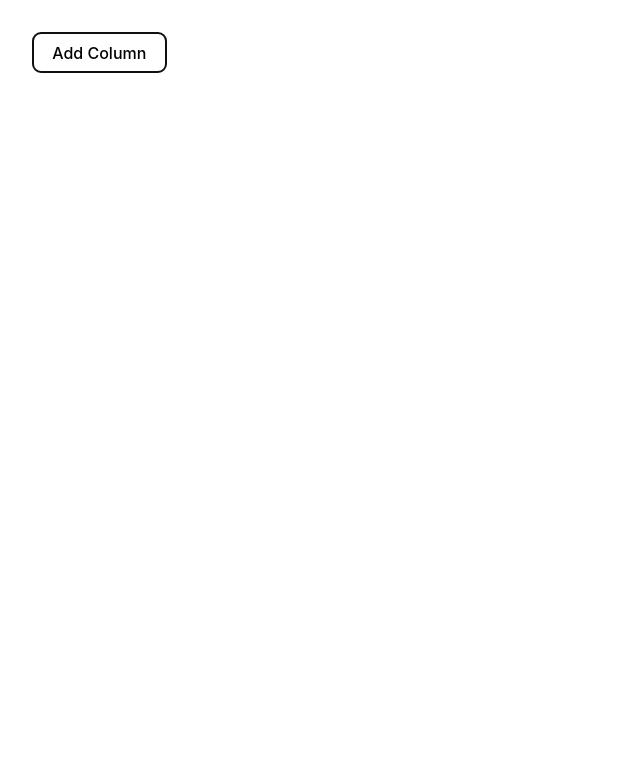
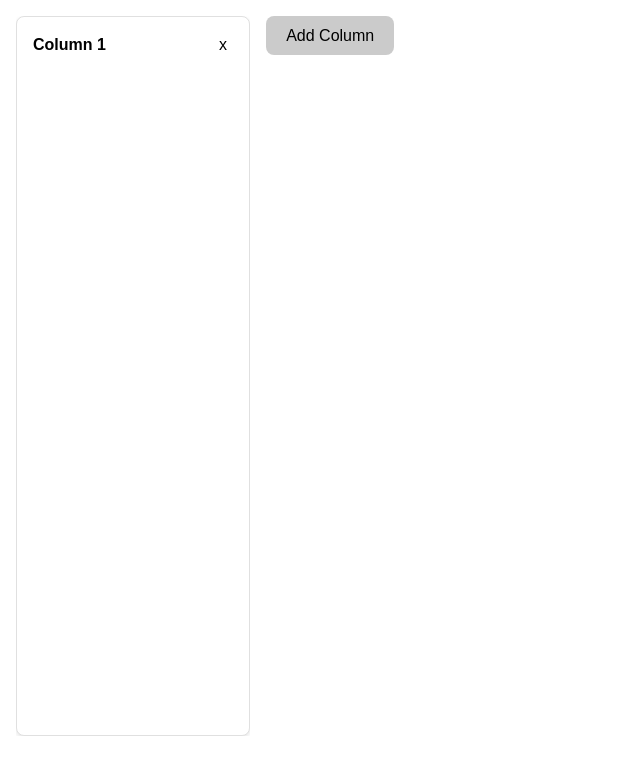
Before and after one commit to findingsu/kanban-app-reactJS, a React (Vite) app: page / in a window 1280 px wide. Both pictures are taken after a click on the button "Add Column". Shown: the top 774 px of the page, without its empty margins (0-640 px from the left). Built offline with nearby package versions, Linux system fonts and the light colour scheme.

Commit message:
columns updated

```diff
--- a/src/App.jsx
+++ b/src/App.jsx
@@ -1,11 +1,13 @@
+import { AppProvider } from "./context/context";
 import { Columns } from "./components/Columns";
-import "./App.css";
 
 function App() {
   return (
-    <>
-      <button>Add Column</button>
-    </>
+    <AppProvider>
+      <div className="app-container">
+        <Columns />
+      </div>
+    </AppProvider>
   );
 }
 
--- a/src/components/columns/columns.jsx
+++ b/src/components/columns/columns.jsx
@@ -1,10 +1,87 @@
-import { addColumns, deleteColumn, editColumnTitle } from "./columns.utils";
+import { useAppContext } from "../../context/context";
+import {
+  addColumn,
+  deleteColumn,
+  handleUpdateColumnTitle,
+} from "./columns.utils";
+import styles from "./columns.module.css";
 
 export const Columns = () => {
+  const {
+    columns,
+    setColumns,
+    editingId,
+    setEditingId,
+    newTitle,
+    setNewTitle,
+  } = useAppContext();
+
   return (
-    <>
-      <button onClick={addColumns}>Add Columns</button>
-      <h1>Hello World</h1>
-    </>
+    <div className={styles.columnsContainer}>
+      <div className={styles.columnsList}>
+        {columns.map((column) => (
+          <div key={column.id} className={styles.columnItem}>
+            <div className={styles.columnHeader}>
+              {editingId === column.id ? (
+                <div className={styles.editSection}>
+                  <input
+                    type="text"
+                    className={styles.columnTitleInput}
+                    placeholder={column.title}
+                    value={newTitle}
+                    onChange={(e) => setNewTitle(e.target.value)}
+                    onBlur={() =>
+                      handleUpdateColumnTitle({
+                        editingId,
+                        newTitle,
+                        setColumns,
+                        setEditingId,
+                        setNewTitle,
+                      })
+                    }
+                    onKeyPress={(e) =>
+                      e.key === "Enter" &&
+                      handleUpdateColumnTitle({
+                        editingId,
+                        newTitle,
+                        setColumns,
+                        setEditingId,
+                        setNewTitle,
+                      })
+                    }
+                    autoFocus
+                  />
+                </div>
+              ) : (
+                <span
+                  className={styles.columnTitle}
+                  onClick={() => {
+                    setEditingId(column.id);
+                    setNewTitle(column.title);
+                    setNewTitle("");
+                  }}
+                >
+                  {column.title}
+                </span>
+              )}
+              <button
+                className={styles.deleteButton}
+                onClick={() => deleteColumn(column.id, setColumns)}
+              >
+                x
+              </button>
+            </div>
+          </div>
+        ))}
+      </div>
+      {columns.length < 5 && (
+        <button
+          className={styles.addButton}
+          onClick={() => addColumn(setColumns)}
+        >
+          Add Column
+        </button>
+      )}
+    </div>
   );
 };
--- /dev/null
+++ b/src/components/columns/columns.module.css
@@ -0,0 +1,80 @@
+
+.columnsContainer {
+  display: flex;
+  flex-direction: row;
+  gap: 16px;
+  padding: 16px;
+  height: 100vh;
+}
+
+.columnsList {
+  display: flex;
+  flex-direction: row;
+  gap: 16px;
+  overflow-x: auto;
+  max-height: 90vh;
+}
+
+.addButton {
+  cursor: pointer;
+  height: fit-content;
+  background-color: #43434346;
+  font-size: 1em;
+  border-radius: 8px;
+  border: 1px solid transparent;
+  border-radius: 8px;
+  border: 1px solid transparent;
+  padding: 0.6em 1.2em;
+  transition: background-color 0.3s, border-color 0.3s;
+}
+
+.deleteButton{
+  border: none;
+  background-color: transparent;
+  font-size: 1rem;
+}
+
+.addButton:hover {
+  background-color: #646cff;
+  border-color: #646cff;
+  cursor: pointer;
+}
+
+.columnItem {
+  background-color: #ffffff;
+  border: 1px solid #e0e0e0;
+  border-radius: 8px;
+  padding: 16px;
+  box-shadow: 0 2px 4px rgba(0, 0, 0, 0.1);
+  width: 200px;
+  min-height: 100px;
+}
+
+.columnTitle {
+  font-size: 1rem;
+  font-weight: bold;
+}
+
+
+.columnTitleInput {
+  font-size: 17px;
+  color: rgb(95, 89, 89);
+  font-weight: 600;
+  border: 1px solid #ccc;
+  padding: 5px;
+  border-radius: 4px;
+  margin-right: 8px;
+}
+
+.columnTitleInput:focus {
+  border: none;
+  outline: none;
+  box-shadow: none;
+  background-color: transparent;
+}
+
+.columnHeader{
+  display: flex;
+  justify-content: space-between;
+  align-items: center;
+}
--- a/src/components/columns/columns.utils.js
+++ b/src/components/columns/columns.utils.js
@@ -1,7 +1,36 @@
-export function addColumns() {}
+export function addColumn(setColumns) {
+  setColumns((prevColumns) => [
+    ...prevColumns,
+    {
+      id: crypto.randomUUID(),
+      title: `Column ${prevColumns.length + 1}`,
+      isEdited: false,
+    },
+  ]);
+}
 
-export function deleteColumn() {}
+// Utility function to delete a column by its ID
+export function deleteColumn(id, setColumns) {
+  setColumns((prevColumns) => prevColumns.filter((column) => column.id !== id));
+}
 
-export function updateColumnTitle() {}
-
-export function editColumnTitle() {}
+// Utility function to update the title of a column
+export function handleUpdateColumnTitle({
+  editingId,
+  newTitle,
+  setColumns,
+  setEditingId,
+  setNewTitle,
+}) {
+  if (editingId && newTitle.trim()) {
+    setColumns((prevColumns) =>
+      prevColumns.map((column) =>
+        column.id === editingId
+          ? { ...column, title: newTitle, isEdited: true }
+          : column
+      )
+    );
+    setEditingId(null);
+    setNewTitle("");
+  }
+}
--- /dev/null
+++ b/src/components/tasks/index.js
@@ -0,0 +1 @@
+export * from "./tasks.jsx";
--- a/src/context/context.jsx
+++ b/src/context/context.jsx
@@ -1,5 +1,36 @@
-import { createContext } from "react";
+import { createContext, useState, useContext } from "react";
 
+// Create the context with default values
 export const AppContext = createContext({
-  cards: [],
+  columns: [],
+  setColumns: () => {},
+  editingId: null,
+  setEditingId: () => {},
+  newTitle: "",
+  setNewTitle: () => {},
 });
+
+// Context provider component
+export const AppProvider = ({ children }) => {
+  const [columns, setColumns] = useState([]);
+  const [editingId, setEditingId] = useState(null);
+  const [newTitle, setNewTitle] = useState("");
+
+  return (
+    <AppContext.Provider
+      value={{
+        columns,
+        setColumns,
+        editingId,
+        setEditingId,
+        newTitle,
+        setNewTitle,
+      }}
+    >
+      {children}
+    </AppContext.Provider>
+  );
+};
+
+// Custom hook for accessing context
+export const useAppContext = () => useContext(AppContext);
--- a/src/index.css
+++ b/src/index.css
@@ -1,71 +1,11 @@
+
 :root {
-  font-family: Inter, system-ui, Avenir, Helvetica, Arial, sans-serif;
+  font-family: Arial, sans-serif;
   line-height: 1.5;
-  font-weight: 400;
-
-  color-scheme: light dark;
-  color: rgba(255, 255, 255, 0.87);
-  background-color: #242424;
-
-  font-synthesis: none;
-  text-rendering: optimizeLegibility;
-  -webkit-font-smoothing: antialiased;
-  -moz-osx-font-smoothing: grayscale;
-}
-
-a {
-  font-weight: 500;
-  color: #646cff;
-  text-decoration: inherit;
-}
-
-a:hover {
-  color: #535bf2;
 }
 
 body {
+  height: 100vh;
   margin: 0;
-  min-width: 320px;
-  min-height: 100vh;
+  overflow: hidden;
 }
-
-h1 {
-  font-size: 3.2em;
-  line-height: 1.1;
-}
-
-button {
-  border-radius: 8px;
-  border: 1px solid transparent;
-  padding: 0.6em 1.2em;
-  font-size: 1em;
-  font-weight: 500;
-  font-family: inherit;
-  background-color: #1a1a1a;
-  cursor: pointer;
-  transition: border-color 0.25s;
-}
-
-button:hover {
-  border-color: #646cff;
-}
-
-button:focus,
-button:focus-visible {
-  outline: 4px auto -webkit-focus-ring-color;
-}
-
-@media (prefers-color-scheme: light) {
-  :root {
-    color: #213547;
-    background-color: #ffffff;
-  }
-
-  a:hover {
-    color: #747bff;
-  }
-
-  button {
-    background-color: #ffffff;
-  }
-}
```
Also changed, not shown: src/components/tasks/tasks.jsx (added), 1 other file (tests, documents, lock files or other folders).
